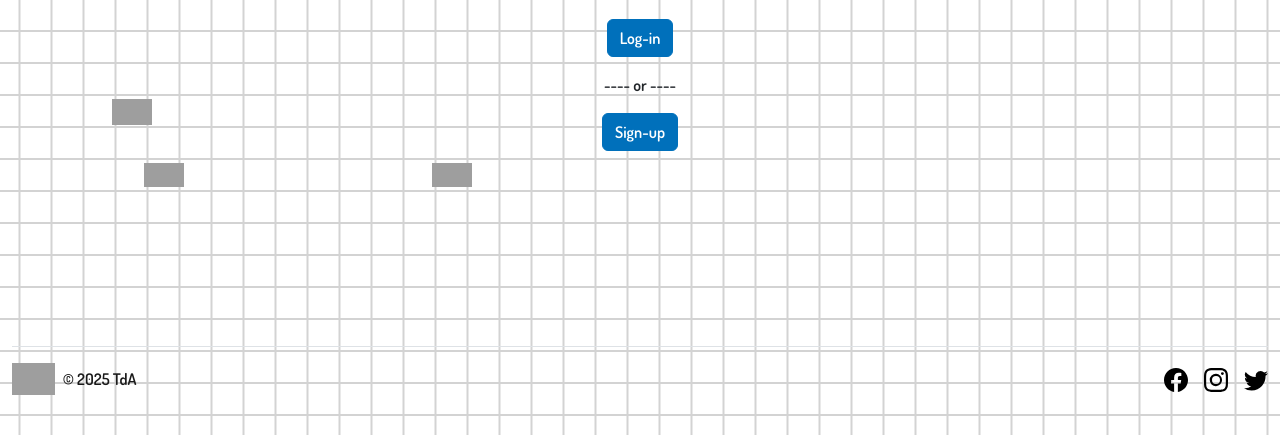
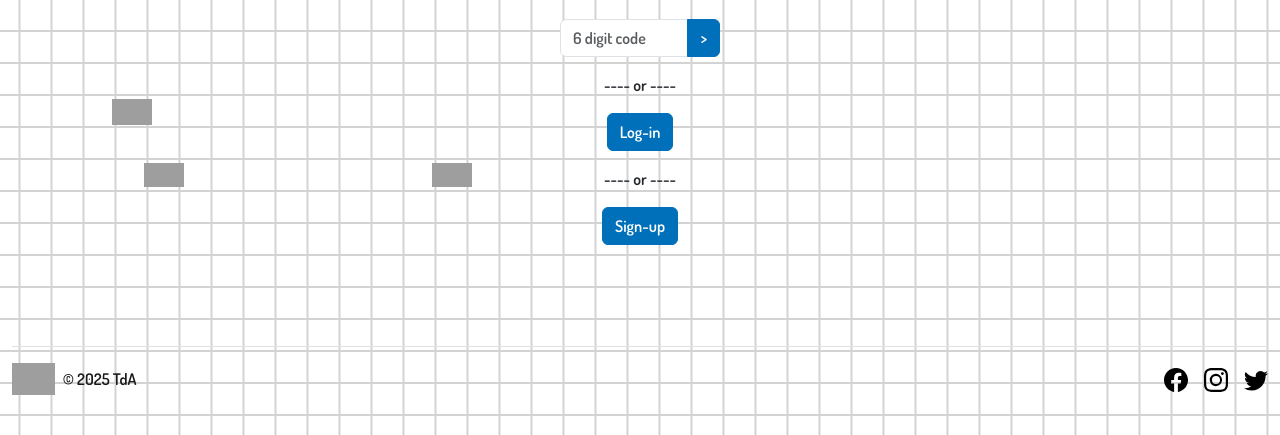
Before and after one commit to TvHeadStatic/TdA25-GF-ping.9999, a Flask app: page / in a window 1280 px wide. Shown: the part 365-800 px from the top of the page. Run offline with Flask 3, Linux system fonts and the light colour scheme; parts of the project's set-up code (start-up, migrations or seed data) failed here and were passed over; grey boxes are pictures that could not be loaded.

Commit message:
🤫🧏 ✨freeplay&guests✨

```diff
--- a/app/game/game.py
+++ b/app/game/game.py
@@ -30,6 +30,9 @@ def game():
         '🤫🧏🤫🧏, 🤫🧏🤫🧏🤫🧏,🤫🧏🤫🧏?'
     ]
     if "user" in session:
+        if "isguest" in session["user"]:
+            session.pop("user", None)
+            return redirect(url_for("game_bp.main"))
         return render_template("game.html", title = "TdA | Game", userData = session["user"], hek = random.choice(heks)), 200
     return redirect(url_for("game_bp.main"))
 
@@ -69,6 +72,27 @@ def gaming(id):
             return redirect("/404")
         return render_template("board.html", title = "TdA | " + apiRes.json()["name"], gameData = apiRes.json(), userData = session["user"]), 200
     return redirect(url_for("game_bp.main"))
+
+@game_bp.route("/freeplay")
+def free_of_charge():
+    if "code" not in request.args:
+        return redirect("/404")
+    apiRes = requests.get(url_for("api_bp.api", id=request.args.get("code"), _external=True))
+    if apiRes.status_code != 200:
+        return redirect("/404")
+    if "gamemode" in apiRes.json():
+        if apiRes.json()["gamemode"] != "private":
+            return redirect("/404")
+    if "user" not in session:
+        session.permanent = False
+        session["user"] = {
+                "uuid": str(random.randrange(0, 2**24)),
+                "email": "guester",
+                "username": "guest" + str(random.randrange(0, 2**24)),
+                "token": str(random.randrange(0, 2**24)),
+                "isguest": True
+        }
+    return render_template("board.html", title = "TdA | " + apiRes.json()["name"], gameData = apiRes.json(), userData = session["user"]), 200
 
 @game_bp.route("/game/user/<id>")
 def profiling(id):
@@ -142,7 +166,7 @@ def matchumakingu():
             ],
                 "gameMode": "public",
                 "gameState": "opening",
-                "name": "WIP",
+                "name": "Match",
     }
 
     if len(result) == 0:
--- a/app/game/templates/board.html
+++ b/app/game/templates/board.html
@@ -15,6 +15,9 @@
 <body class="container-fluid bg-light d-flex flex-column min-vh-100">
     <p><br></p>
     <!-- <h1 class="text-center">{{ gameData["name"] }}</h1> -->
+    {% if gameData["gamemode"] == "private" %}
+    <p class="text-center">game code: {{ gameData["uuid"] }}</p>
+    {% endif %}
     <p class="text-center">
         <span class="text-primary" style="padding-left: .25rem">{{ gameData["gamemode"] }}</span>
     </p>
--- a/app/game/templates/index.html
+++ b/app/game/templates/index.html
@@ -27,6 +27,29 @@
         />
     </section>
     <p><br></p>
+    <div style="display: inline-grid;">
+        <div class="input-group" style="max-width: 10em; justify-self: center;">
+            <input
+                type="text"
+                class="form-control"
+                name=""
+                id="roomCode1"
+                placeholder="6 digit code"
+            />
+            <button
+                type="button"
+                name=""
+                id=""
+                class="btn btn-primary"
+                style="z-index: 0;"
+                onclick="join_this_game()"
+            >
+                >
+            </button>
+        </div>
+    </div>
+    <p></p>
+    <p class="text-center unselectable">---- or ----</p>
     <p class="text-center">
         <a
             name=""
@@ -104,4 +127,10 @@
 <script src="https://ajax.googleapis.com/ajax/libs/jquery/3.7.1/jquery.min.js"></script>
 <script src="{{url_for('game_bp.static', filename='coolEffect.js')}}"></script>
 <script src="{{ url_for('game_bp.static', filename='login_signup.js') }}"></script>
+<script>
+    function join_this_game() {
+        window.location.href = `/freeplay?code=${document.getElementById("roomCode1").value}`
+        console.log(document.getElementById("roomCode1").value)
+    }
+</script>
 </html>
--- a/app/sockets/sockets.py
+++ b/app/sockets/sockets.py
@@ -44,6 +44,9 @@ def update_game_b(data):
 
 @socketio.on('disconnect')
 def disconnect_uwu(data):
+    if "user" in session:
+        if "isguest" in session["user"]:
+            session.pop("user", None)
     print(data)
     print(session["user"])
     emit("leave_game", session["user"], broadcast=True, include_self=False)
```
Also changed, not shown: app/game/templates/game.html (+5 -5 lines).
